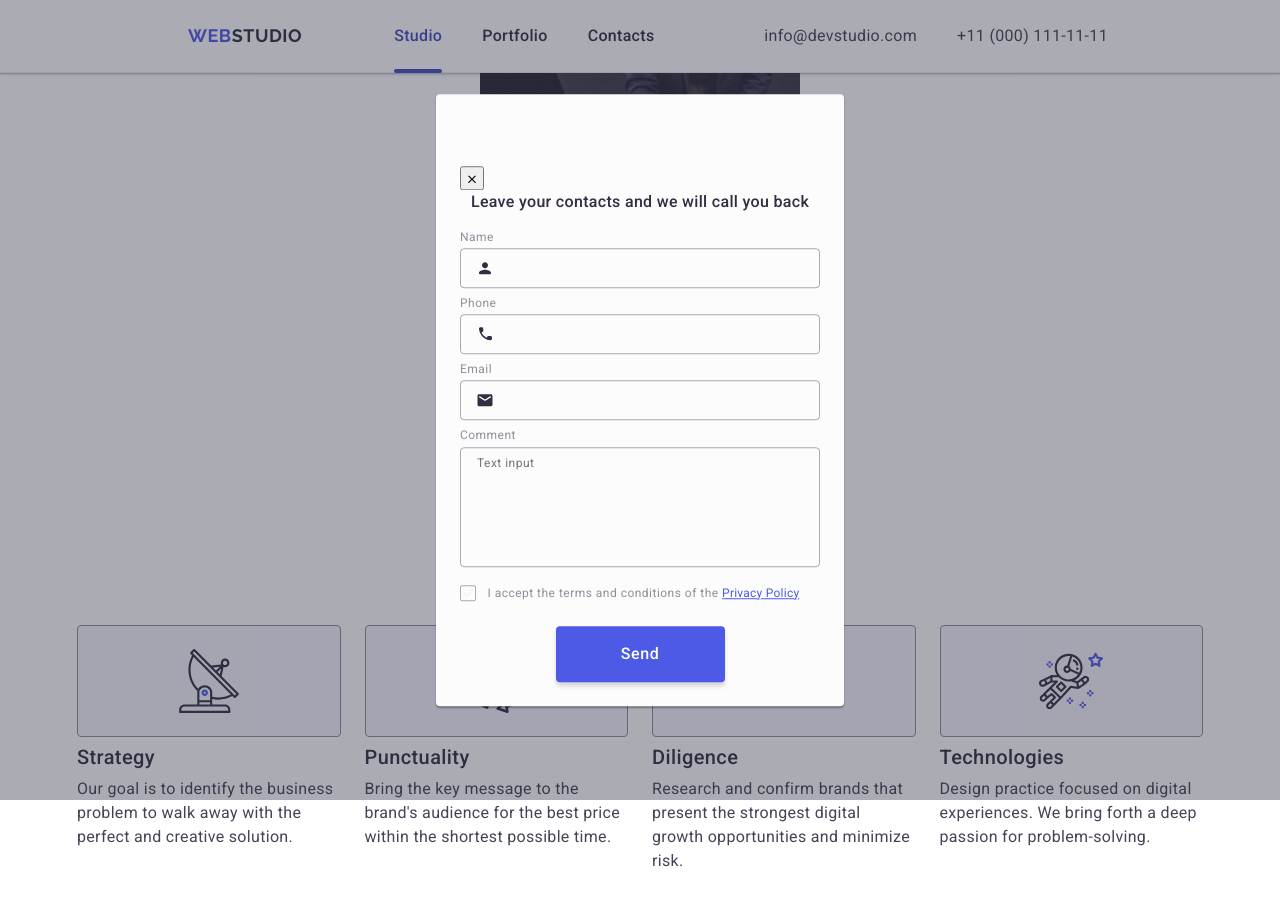
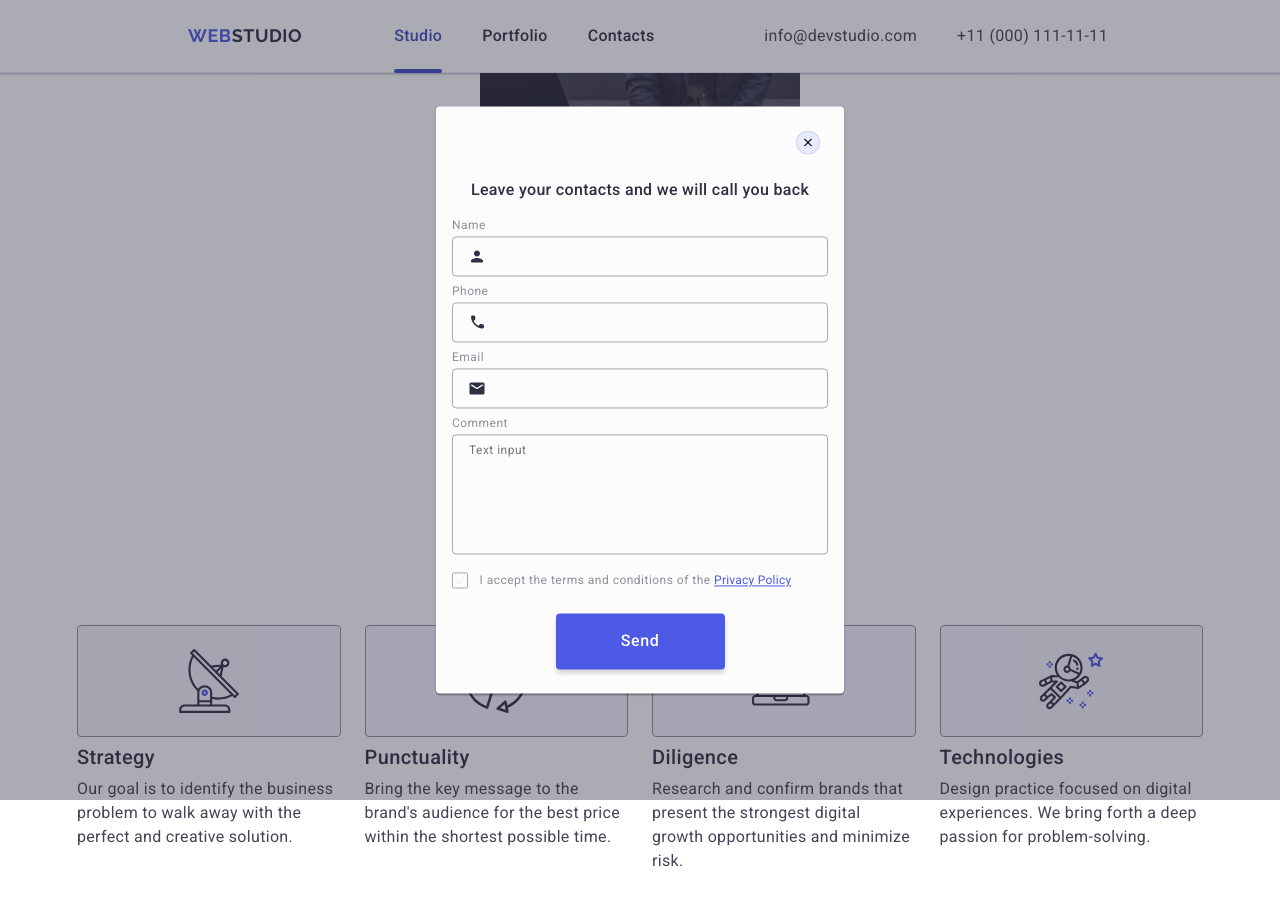
Before and after one commit to AnastAnt/hw-06, a plain HTML site: page index.html in a window 1280 px wide. Shown: the top 906 px of the page. Drawn offline with nearby package versions, Linux system fonts and the light colour scheme.

Commit message:
Update styles.css

```diff
--- a/css/styles.css
+++ b/css/styles.css
@@ -941,7 +941,7 @@ img {
     0px 2px 1px rgba(0, 0, 0, 0.2);
   border-radius: 4px;
   transition: transform 250ms cubic-bezier(0.4, 0, 0.2, 1);
-  padding: 72px 24px 24px 24px;
+  padding: 72px 16px 24px 16px;
 }
 @media screen and (min-width: 768px) {
   .modal {
@@ -949,11 +949,9 @@ img {
     left: 50%;
     width: 408px;
     min-height: 584px;
+
   }
 }
-
-transform: translate(-50%, -50%) scale(1);
-width: 288px;
 .modal-button {
   position: absolute;
   top: 24px;
```
